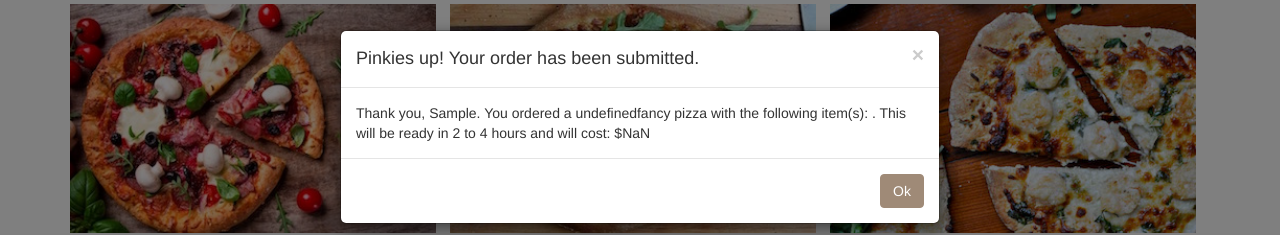
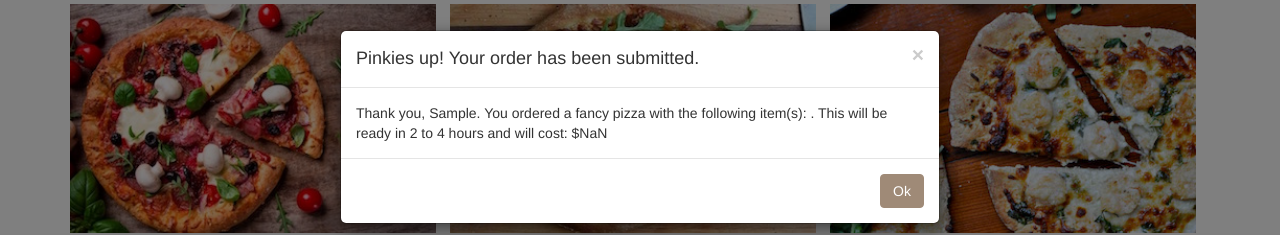
Before and after one commit to amigdol1/pizza, a plain HTML site: page index.html in a window 1280 px wide. Both pictures are taken after typing "Sample", "Sample" into the empty fields and a click on the button "Place Order". Shown: the part 236-471 px from the top of the page. Drawn offline with Linux system fonts and the light colour scheme.

Commit message:
update some styling and clean up code

```diff
--- a/css/styles.css
+++ b/css/styles.css
@@ -25,7 +25,6 @@ button {
   width: 25%;
 }
 
-/* Desktop to mobile */
 @media screen and (max-width: 992px) {
 	img {
     display: block;
--- a/js/scripts.js
+++ b/js/scripts.js
@@ -21,6 +21,6 @@ $(document).ready(function() {
     var inputSize = $("input:radio[name=size]:checked").val();
     var newPizza = new Pizza(inputName, inputPhone, inputToppings, inputSize);
 
-    $("#result").text("Thank you, " + inputName + ". You ordered a " + inputSize + "fancy pizza with the following item(s): " + newPizza.toppings.join(", ") + ". This will be ready in 2 to 4 hours and will cost: $" + newPizza.cost());
+    $("#result").text("Thank you, " + inputName + ". You ordered a fancy pizza with the following item(s): " + newPizza.toppings.join(", ") + ". This will be ready in 2 to 4 hours and will cost: $" + newPizza.cost());
   });
 });
```
